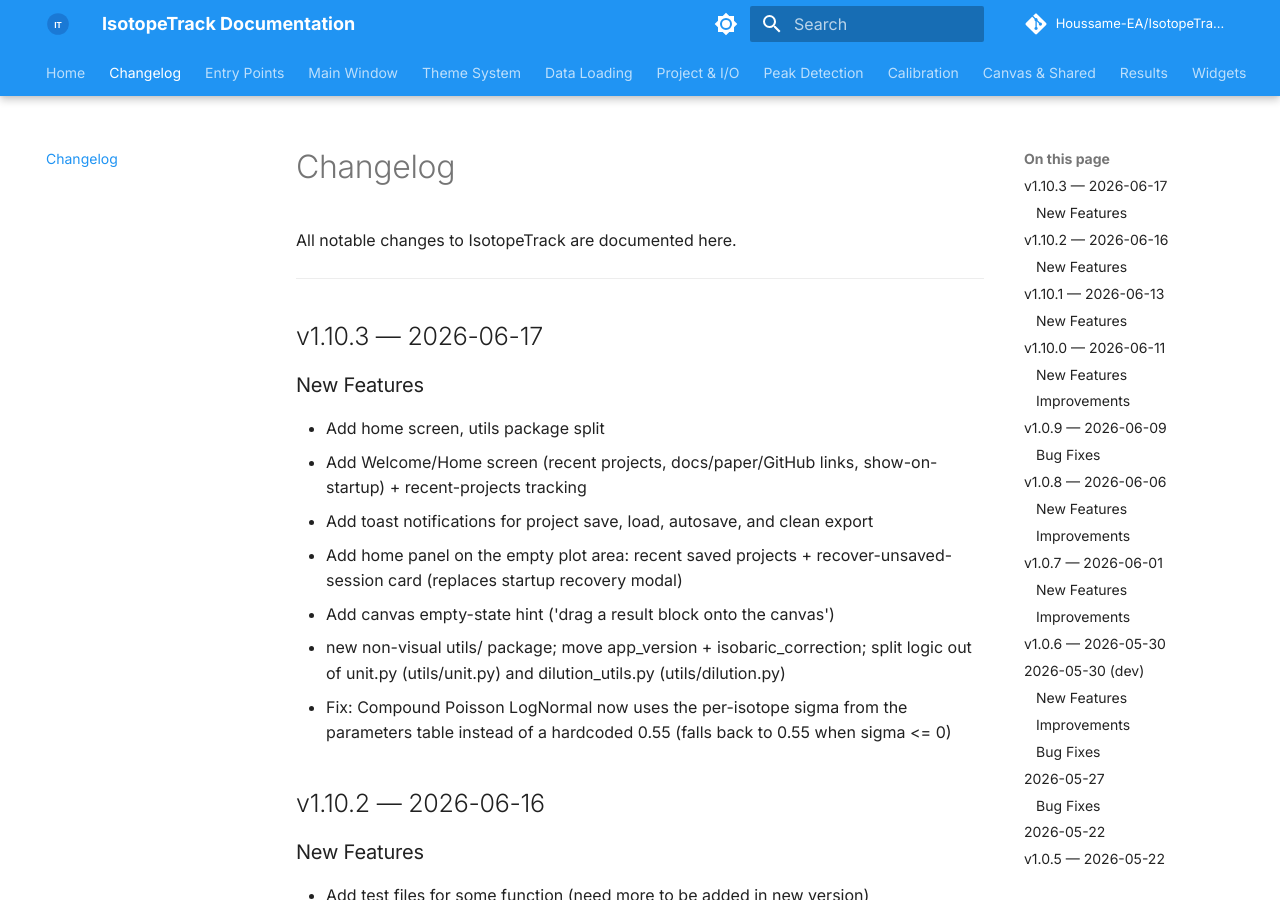
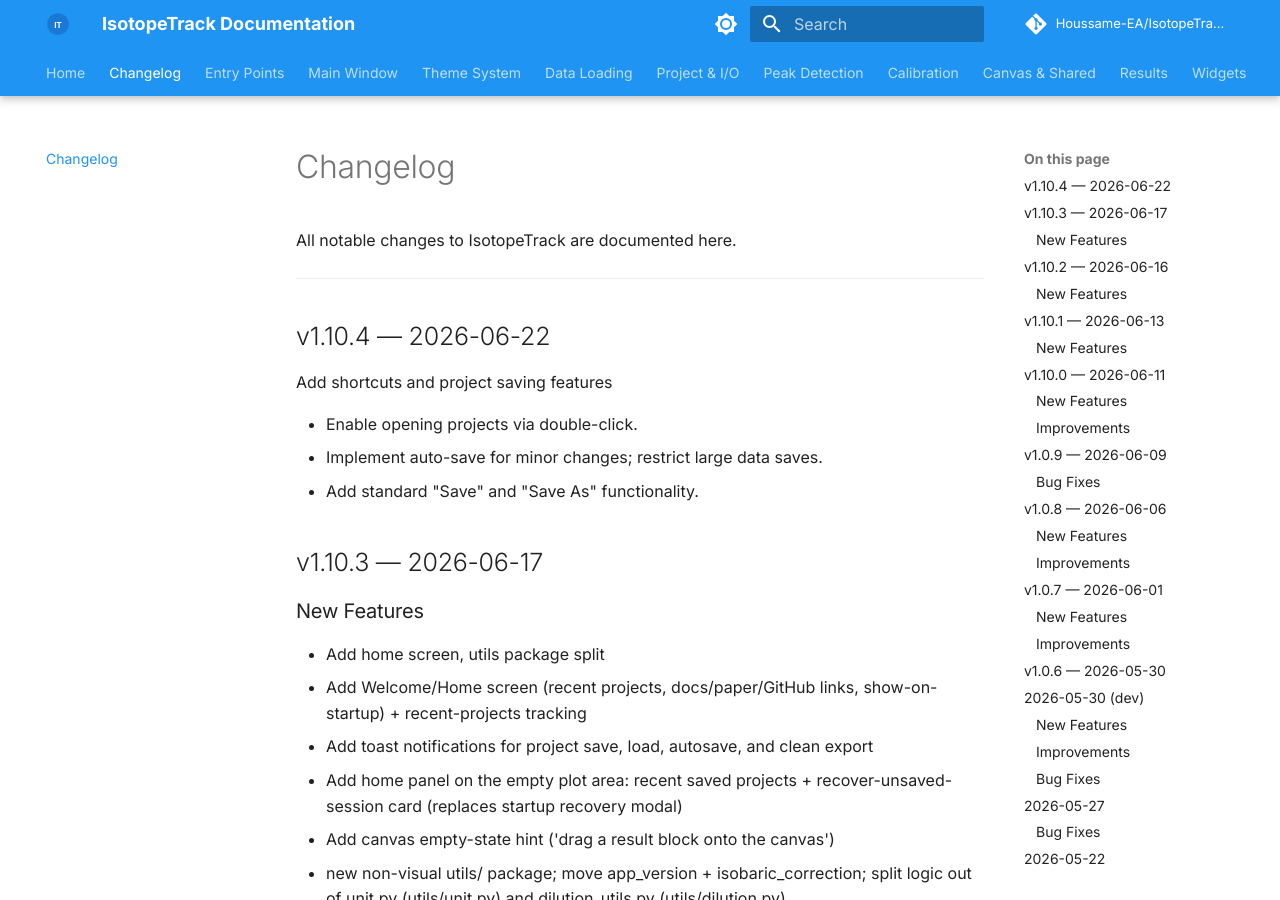
Before and after one commit to Houssame-EA/IsotopeTrack, an MkDocs documentation site: the page built from docs/changelog.md, in a window 1280 px wide and 900 px high. Built offline with MkDocs 1.6.1 and Material for MkDocs 9.7.7, drawn with Linux system fonts in a browser that asks for light colours; comment, search, counter and statistics services are not loaded; the version menu is left out.

Commit message:
update changelog

```diff
--- a/docs/changelog.md
+++ b/docs/changelog.md
@@ -3,6 +3,15 @@
 All notable changes to IsotopeTrack are documented here.
 
 ---
+
+## v1.10.4 — 2026-06-22
+
+Add shortcuts and project saving features
+
+- Enable opening projects via double-click.
+- Implement auto-save for minor changes; restrict large data saves.
+- Add standard "Save" and "Save As" functionality.
+
 
 ## v1.10.3 — 2026-06-17
 
```
